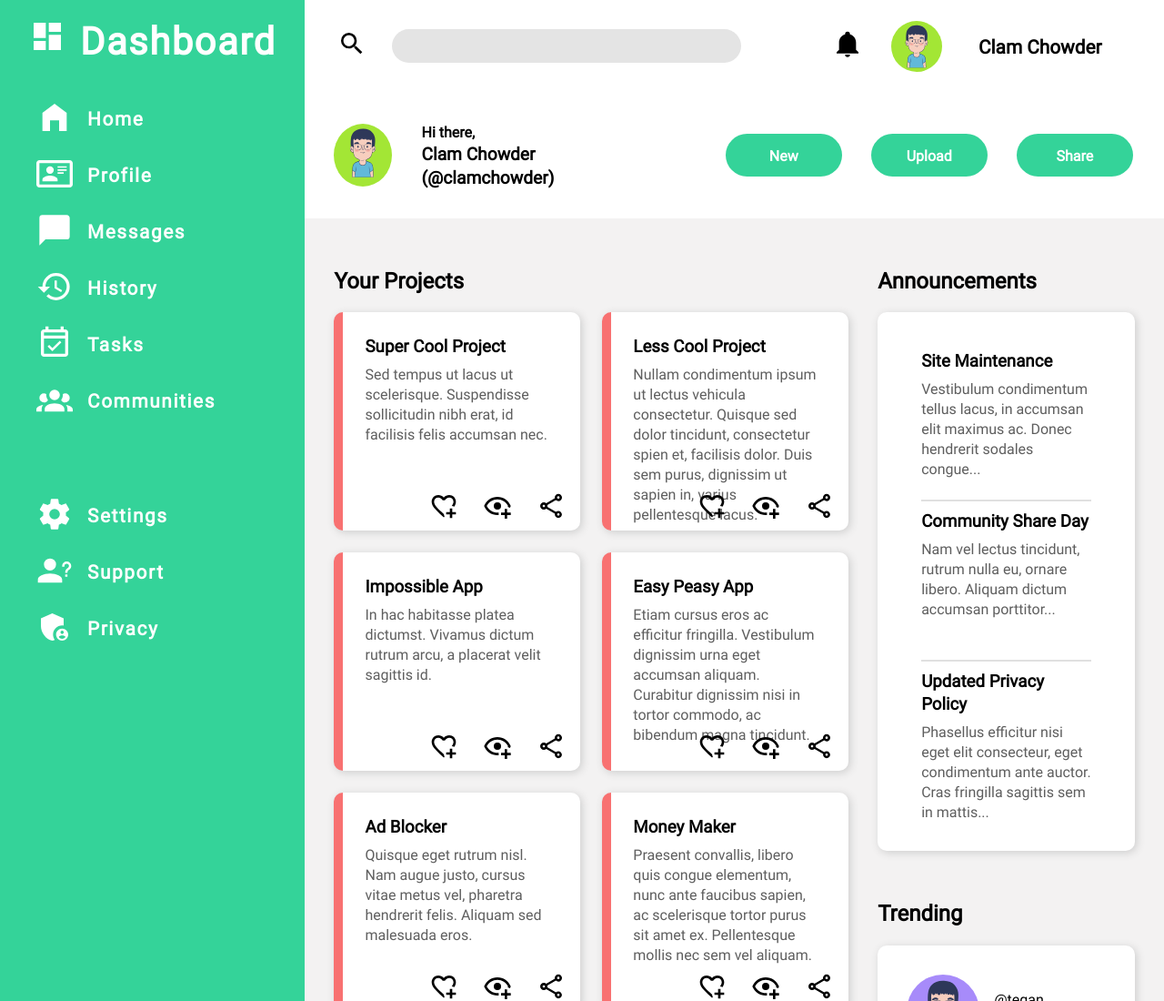
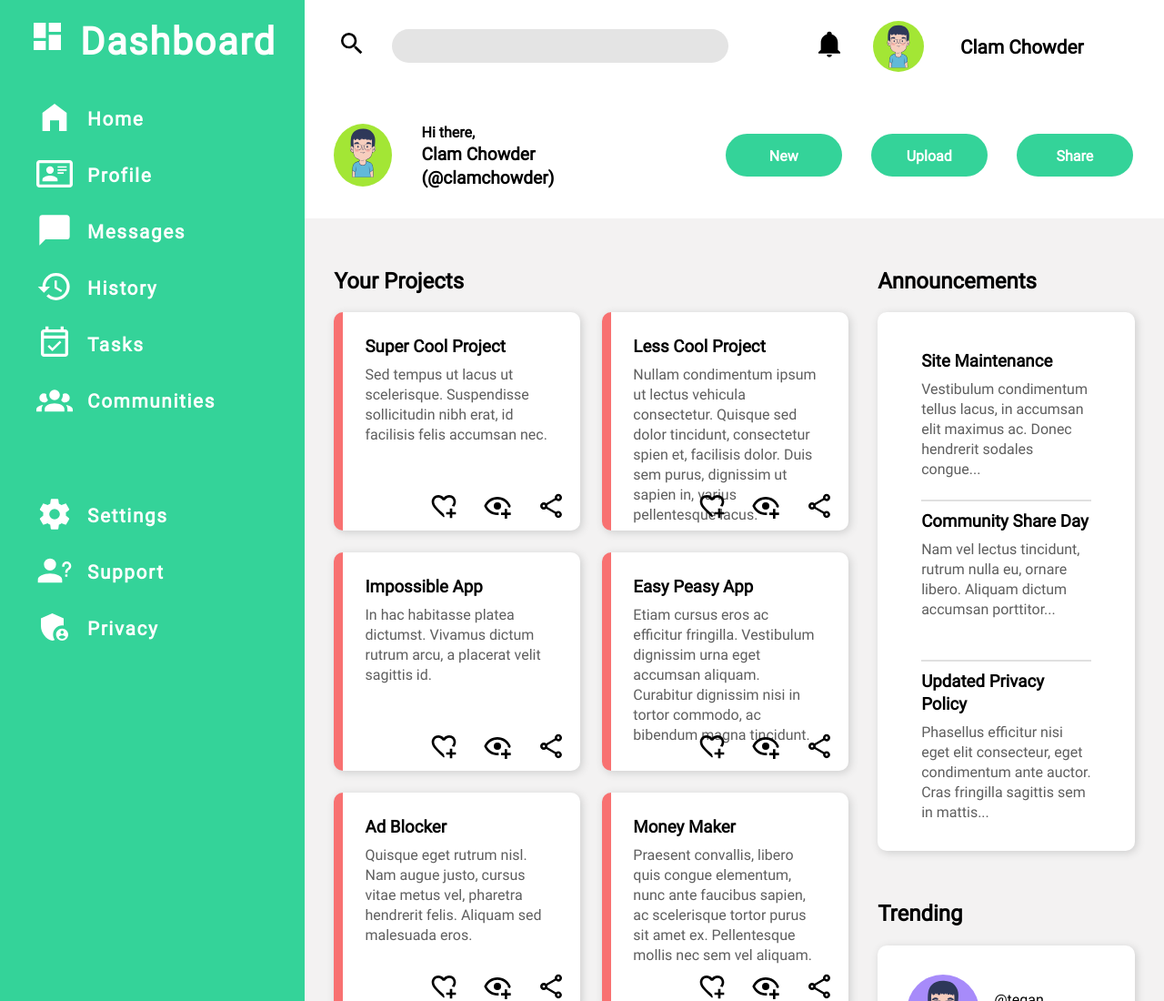
Before and after one commit to sparky9043/admin-dashboard, a plain HTML site: page index.html in a window 1280 px wide. Shown: the top 1100 px of the page at 91% size. Drawn offline with Linux system fonts and the light colour scheme.

Commit message:
Add more right margin to profile header

```diff
--- a/style.css
+++ b/style.css
@@ -100,8 +100,7 @@ textarea {
 .header__container {
   display: grid;
   gap: 2rem;
-  margin: 0 auto;
-  grid-template-columns: 5fr 2rem 300px;
+  grid-template-columns: 5fr 2rem 20rem;
   align-content: center;
   align-items: center;
 }
```
